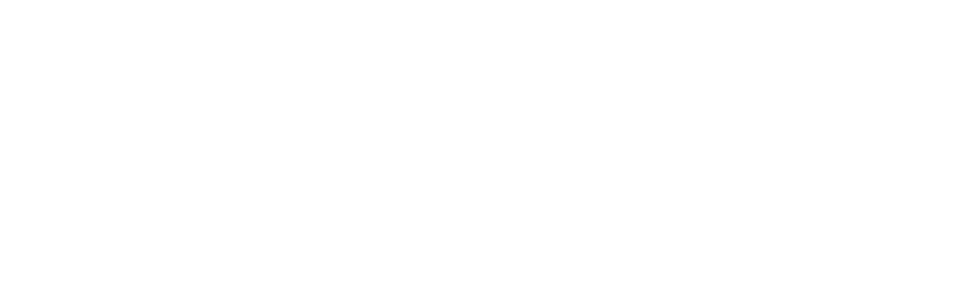
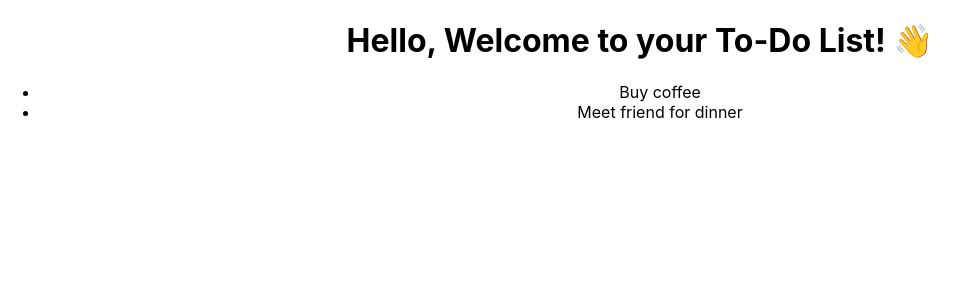
Before and after one commit to davidptclark/todo-list-react-app, a React (Create React App) app: page / in a window 1280 px wide. Shown: the top 300 px of the page, without its empty margins (0-968 px from the left). Built offline with nearby package versions, Linux system fonts and the light colour scheme.

Commit message:
Add Header and TodoList

```diff
--- a/src/App.js
+++ b/src/App.js
@@ -1,7 +1,18 @@
 import './App.css';
+import Header from './Header';
+import TodoList from './Todo-list';
+import { useState } from 'react';
 
 function App() {
-  return <div className="App"></div>;
+  const [todos, setTodos] = useState(['Buy coffee', 'Meet friend for dinner']);
+  return (
+    <div className="App">
+      <Header />
+      {/* we'll come back to the form tomorrow - setToDo will but passed into Form */}
+      <TodoList todos={todos} />{' '}
+      {/* uses initial state to populate To-Do list */}
+    </div>
+  );
 }
 
 export default App;
--- /dev/null
+++ b/src/Header.js
@@ -0,0 +1,5 @@
+const Header = () => {
+  return <h1>Hello, Welcome to your To-Do List! &#128075;</h1>;
+};
+
+export default Header;
--- /dev/null
+++ b/src/Todo-list.js
@@ -0,0 +1,11 @@
+const TodoList = (props) => {
+  return (
+    <ul>
+      {props.todos.map((todo) => {
+        return <li key={todo}>{todo}</li>;
+      })}
+    </ul>
+  );
+};
+
+export default TodoList;
```
Also changed, not shown: src/Form.js (added).
